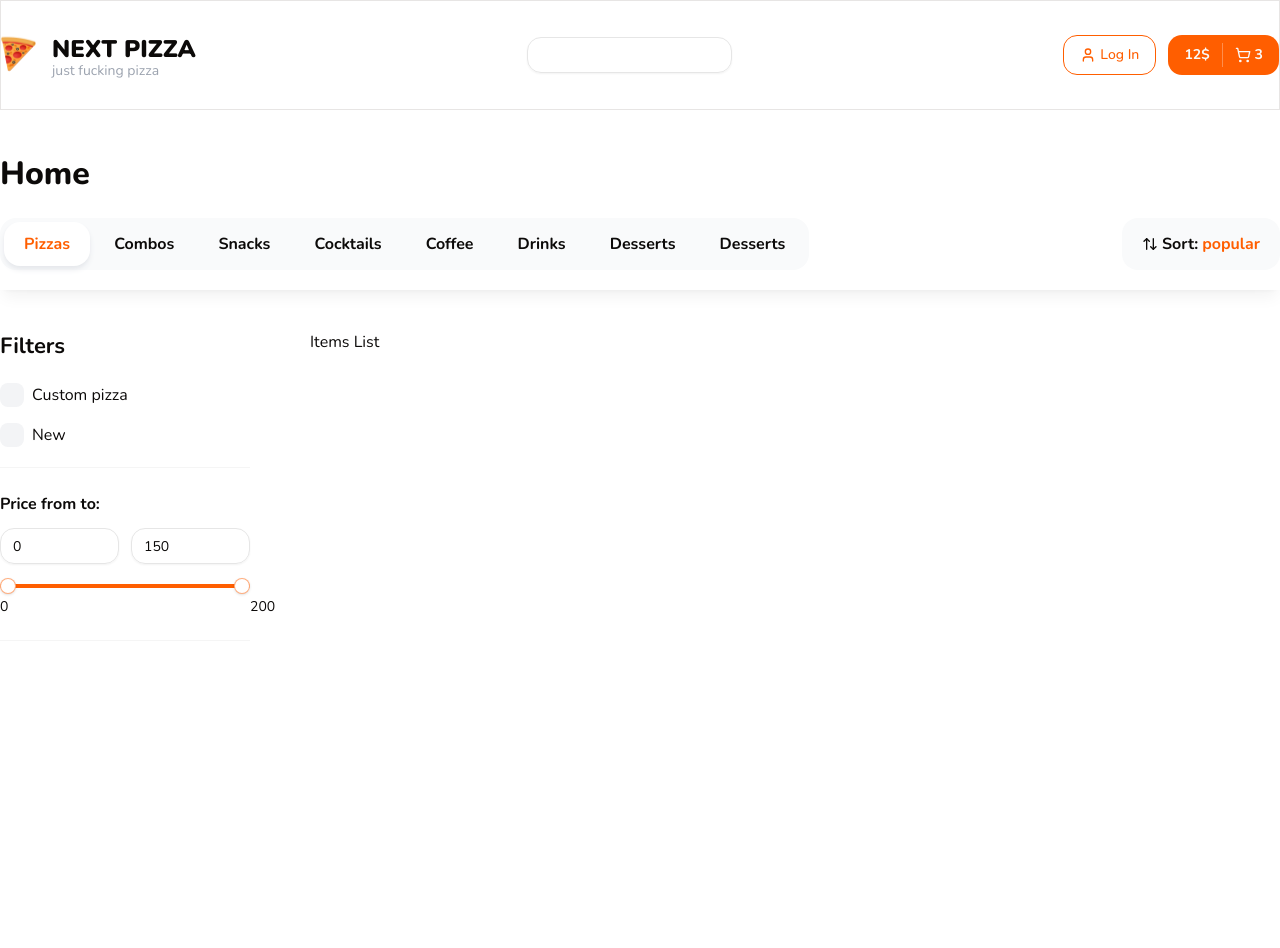
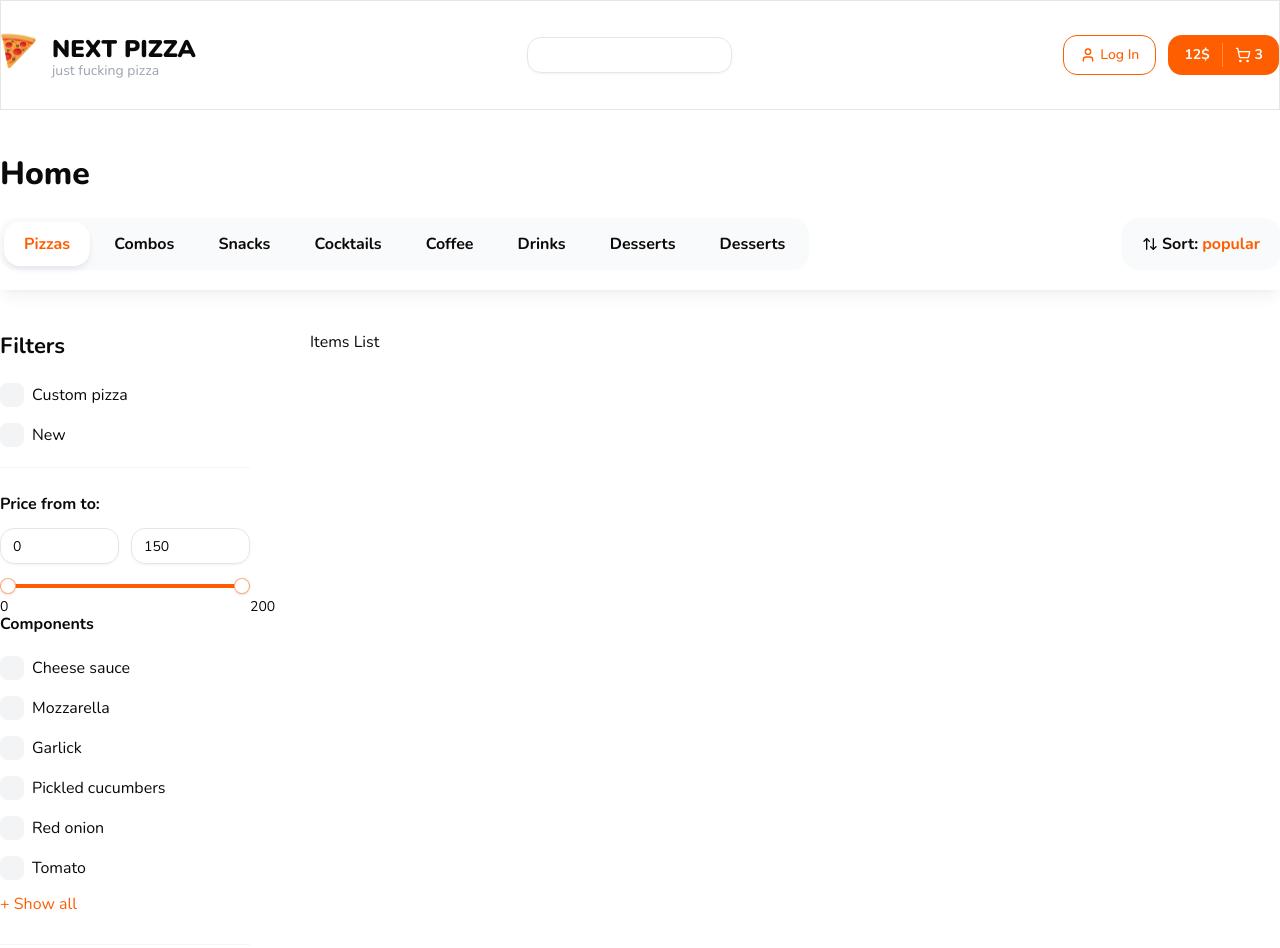
Before and after one commit to autoex/next-pizza, a Next.js app: page / in a window 1280 px wide. Shown: the top 948 px of the page. Before the commit the page ends 800 px from the top, so only its background shows below. Built offline with nearby package versions, Linux system fonts and the light colour scheme.

Commit message:
finished block with components list & search input

```diff
--- /dev/null
+++ b/components/shared/checkbox-filters-group.tsx
@@ -0,0 +1,73 @@
+'use client';
+import React, { useState } from 'react';
+import { FilterCheckbox, FilterCheckboxProps } from './filter-checkbox';
+import { Input } from '../ui';
+
+type Item = FilterCheckboxProps;
+
+interface Props {
+  title: string;
+  items: Item[];
+  defaultItems: Item[];
+  limit?: number;
+  searchInputPlaceholder?: string;
+  onChange: (values: string[]) => void;
+  defaultValue?: string[];
+  className?: string;
+}
+
+export const CheckboxFiltersGroup: React.FC<Props> = ({
+  title,
+  items,
+  defaultItems,
+  limit = 5,
+  searchInputPlaceholder = 'Search...',
+  onChange,
+  defaultValue,
+  className,
+}) => {
+  const [showAll, setShowAll] = useState(false);
+  const [searchValue, setSearchValue] = useState('');
+  const onChangeSearchInput = (e: React.ChangeEvent<HTMLInputElement>) => {
+    setSearchValue(e.target.value);
+  };
+  const list = showAll ? items.filter(item=> item.text.toLowerCase().includes(searchValue.toLocaleLowerCase())) : defaultItems?.slice(0, limit);
+  return (
+    <div className={className}>
+      <p className=' font-bold mb-5'>{title}</p>
+      {showAll && (
+        <div className='mb-5'>
+          <Input
+            placeholder={searchInputPlaceholder}
+            className='bg-gray-50 border-none'
+            value={searchValue}
+            onChange={onChangeSearchInput}
+          />
+        </div>
+      )}
+
+      <div className='flex flex-col gap-4 max-h-96 pr-2 overflow-auto scrollbar'>
+        {list.map((item, index) => (
+          <FilterCheckbox
+            key={index}
+            text={item.text}
+            value={item.value}
+            checked={item.checked}
+            endAdornment={item.endAdornment}
+            onCheckedChange={(ids) => console.log(ids)}
+          />
+        ))}
+      </div>
+
+      {items.length > limit && (
+        <div className={showAll ? 'border-t border-t-neutral-100 mt-4' : ' '}>
+          <button
+            onClick={() => setShowAll((prev) => !prev)}
+            className=' text-primary mt-3'>
+            {showAll ? 'Hide' : '+ Show all'}
+          </button>
+        </div>
+      )}
+    </div>
+  );
+};
--- a/components/shared/filter-checkbox.tsx
+++ b/components/shared/filter-checkbox.tsx
@@ -1,7 +1,8 @@
+
 import React from 'react';
 import { Checkbox } from '../ui/checkbox';
 
-export interface FilterChecboxProps {
+export interface FilterCheckboxProps {
   text: string;
   value: string;
   endAdornment?: React.ReactNode;
@@ -9,7 +10,7 @@
   checked?: boolean;
 }
 
-export const FilterCheckbox: React.FC<FilterChecboxProps> = ({
+export const FilterCheckbox: React.FC<FilterCheckboxProps> = ({
   text,
   value,
   endAdornment,
--- a/components/shared/filters.tsx
+++ b/components/shared/filters.tsx
@@ -4,6 +4,7 @@
 import { FilterCheckbox } from './filter-checkbox';
 import { Input } from '../ui';
 import { RangeSlider } from './range-slider';
+import { CheckboxFiltersGroup } from './checkbox-filters-group';
 
 interface Props {
   className?: string;
@@ -45,11 +46,79 @@
             max={200}
             defaultValue={150}
           />
-
         </div>
 
-        <RangeSlider min={0} max={200} step={10} value={[0,200]} />
-
+        <RangeSlider
+          min={0}
+          max={200}
+          step={10}
+          value={[0, 200]}
+        />
+        <CheckboxFiltersGroup
+          title='Components'
+          className='mt-5'
+          limit={6}
+          defaultItems={[
+            {
+              text: 'Cheese sauce',
+              value: '1',
+            },
+            {
+              text: 'Mozzarella',
+              value: '2',
+            },
+            {
+              text: 'Garlick',
+              value: '3',
+            },
+            {
+              text: 'Pickled cucumbers',
+              value: '4',
+            },
+            {
+              text: 'Red onion',
+              value: '5',
+            },
+            {
+              text: 'Tomato',
+              value: '6',
+            },
+          ]}
+          items={[
+            {
+              text: 'Cheese sauce',
+              value: '1',
+            },
+            {
+              text: 'Mozzarella',
+              value: '2',
+            },
+            {
+              text: 'Garlick',
+              value: '3',
+            },
+            {
+              text: 'Pickled cucumbers',
+              value: '4',
+            },
+            {
+              text: 'Red onion',
+              value: '5',
+            },
+            {
+              text: 'Tomato',
+              value: '6',
+            },
+            {
+              text: 'Tomato',
+              value: '7',
+            },
+            {
+              text: 'Tomato',
+              value: '8',
+            },
+          ]}
+        />
       </div>
     </div>
   );
--- a/components/shared/index.ts
+++ b/components/shared/index.ts
@@ -7,3 +7,4 @@
 export { Filters } from './filters';
 export { FilterCheckbox } from './filter-checkbox';
 export { RangeSlider } from './range-slider';
+export { CheckboxFiltersGroup } from './checkbox-filters-group';
```
